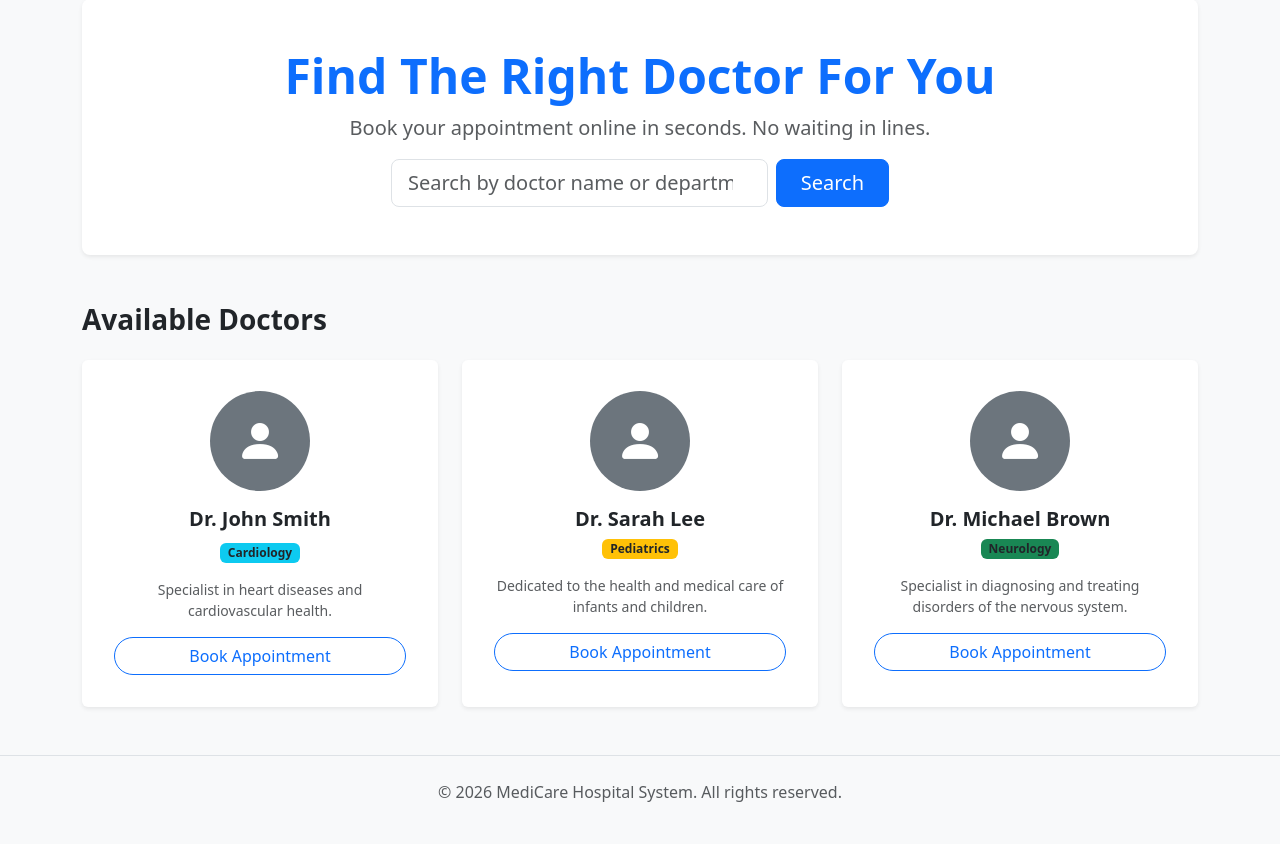
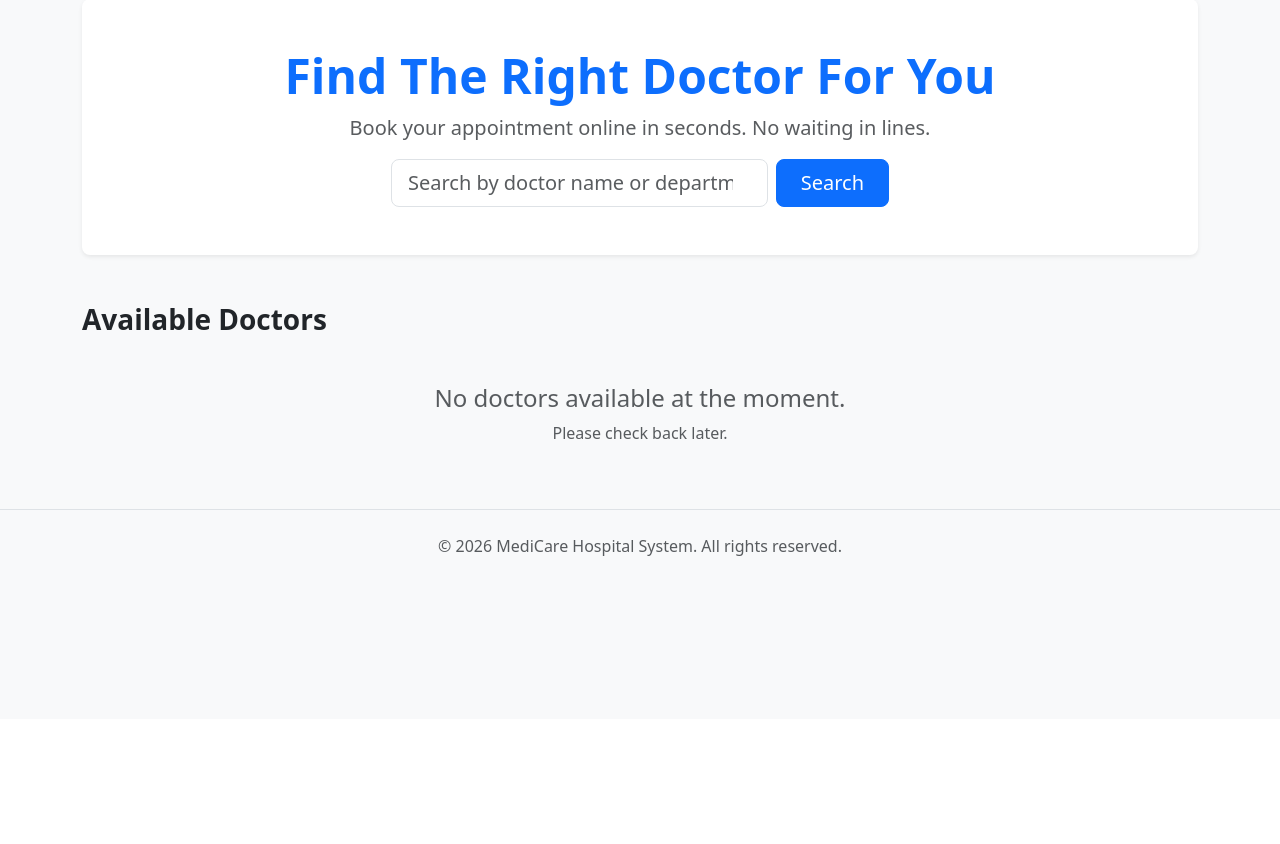
Before and after one commit to aymenbena03-droid/Hospital-System, a Django app: page / in a window 1280 px wide. Shown: the part 81-925 px from the top of the page. After the commit the page ends 637 px from the top, so only its background shows below. Run offline with Django 5.2, Linux system fonts and the light colour scheme.

Commit message:
replaced the hardcoded home with the dynamic one

```diff
--- a/core/templates/core/home.html
+++ b/core/templates/core/home.html
@@ -18,48 +18,46 @@
     <!-- Doctor Cards Grid -->
     <h3 class="mb-4 fw-bold text-dark">Available Doctors</h3>
     <div class="row g-4">
-        <!-- Card1 -->
+
+        <!-- The Django Loop Starts Here -->
+        {% for doctor in doctors %}
         <div class="col-md-4">
             <div class="card h-100 shadow-sm border-0 text-center p-3">
-                <div class="mx-auto bg-secondary rounded-circle d-flex align-items-center justify-content-center text-white" style="width: 100px; height: 100px; margin-top: 15px;">
-                    <i class="bi bi-person-fill" style="font-size: 3rem;"></i>
+
+                <!-- Avatar Container -->
+                <div class="mx-auto bg-secondary rounded-circle d-flex align-items-center justify-content-center text-white" style="width: 100px; height: 100px; margin-top: 15px; overflow: hidden;">
+                    {% if doctor.avatar %}
+                        <!-- If the doctor has a photo, show it -->
+                        <img src="{{ doctor.avatar.url }}" alt="Doctor Avatar" style="width: 100%; height: 100%; object-fit: cover;">
+                    {% else %}
+                        <!-- Otherwise, show a generic user icon -->
+                        <i class="bi bi-person-fill" style="font-size: 3rem;"></i>
+                    {% endif %}
                 </div>
+
                 <div class="card-body">
-                    <h5 class="card-title fw-bold">Dr. John Smith</h5>
-                    <span class="badge bg-info text-dark mb-3">Cardiology</span>
-                    <p class="card-text text-muted small">Specialist in heart diseases and cardiovascular health.</p>
+                    <!-- Doctor's Name from the User model -->
+                    <h5 class="card-title fw-bold mb-1">Dr. {{ doctor.user.first_name }} {{ doctor.user.last_name }}</h5>
+
+                    <!-- Department Name (Foreign Key) -->
+                    <span class="badge bg-info text-dark mb-3">{{ doctor.department.name }}</span>
+
+                    <!-- Specialty -->
+                    <p class="card-text text-muted small">{{ doctor.specialty }}</p>
+
                     <a href="#" class="btn btn-outline-primary w-100 rounded-pill">Book Appointment</a>
                 </div>
+
             </div>
         </div>
+        {% empty %}
+            <!-- What to show if there are no doctors in the database -->
+            <div class="col-12 text-center text-muted mt-5">
+                <h4>No doctors available at the moment.</h4>
+                <p>Please check back later.</p>
+            </div>
+        {% endfor %}
+        <!-- The Django Loop Ends Here -->
 
-        <!-- Card2 -->
-        <div class="col-md-4">
-            <div class="card h-100 border-0 shadow-sm text-center p-3">
-                <div class="mx-auto bg-secondary rounded-circle d-flex align-items-center justify-content-center text-white" style="width: 100px; height: 100px; margin-top: 15px;">
-                    <i class="bi bi-person-fill" style="font-size: 3rem;"></i>
-                </div>
-                <div class="card-body">
-                    <h5 class="card-title fw-bold mb-1">Dr. Sarah Lee</h5>
-                    <span class="badge bg-warning text-dark mb-3">Pediatrics</span>
-                    <p class="card-text text-muted small">Dedicated to the health and medical care of infants and children.</p>
-                    <a href="#" class="btn btn-outline-primary w-100 rounded-pill">Book Appointment</a>
-                </div>
-            </div>
-        </div>
-        <!-- Card3 -->
-        <div class="col-md-4">
-            <div class="card h-100 border-0 shadow-sm text-center p-3">
-                <div class="mx-auto bg-secondary rounded-circle d-flex align-items-center justify-content-center text-white" style="width: 100px; height: 100px; margin-top: 15px;">
-                    <i class="bi bi-person-fill" style="font-size: 3rem;"></i>
-                </div>
-                <div class="card-body">
-                    <h5 class="card-title fw-bold mb-1">Dr. Michael Brown</h5>
-                    <span class="badge bg-success text-dark mb-3">Neurology</span>
-                    <p class="card-text text-muted small">Specialist in diagnosing and treating disorders of the nervous system.</p>
-                    <a href="#" class="btn btn-outline-primary w-100 rounded-pill">Book Appointment</a>
-                </div>
-            </div>
-        </div>
     </div>
 {% endblock %}
```
